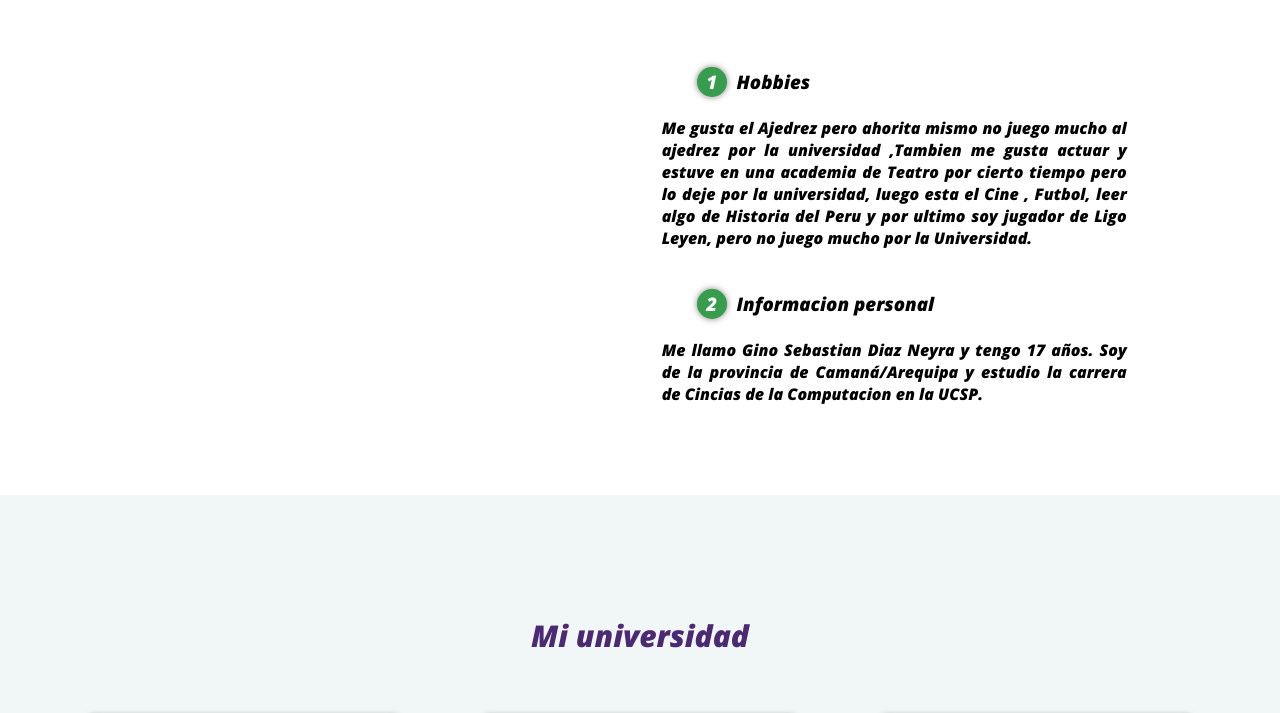
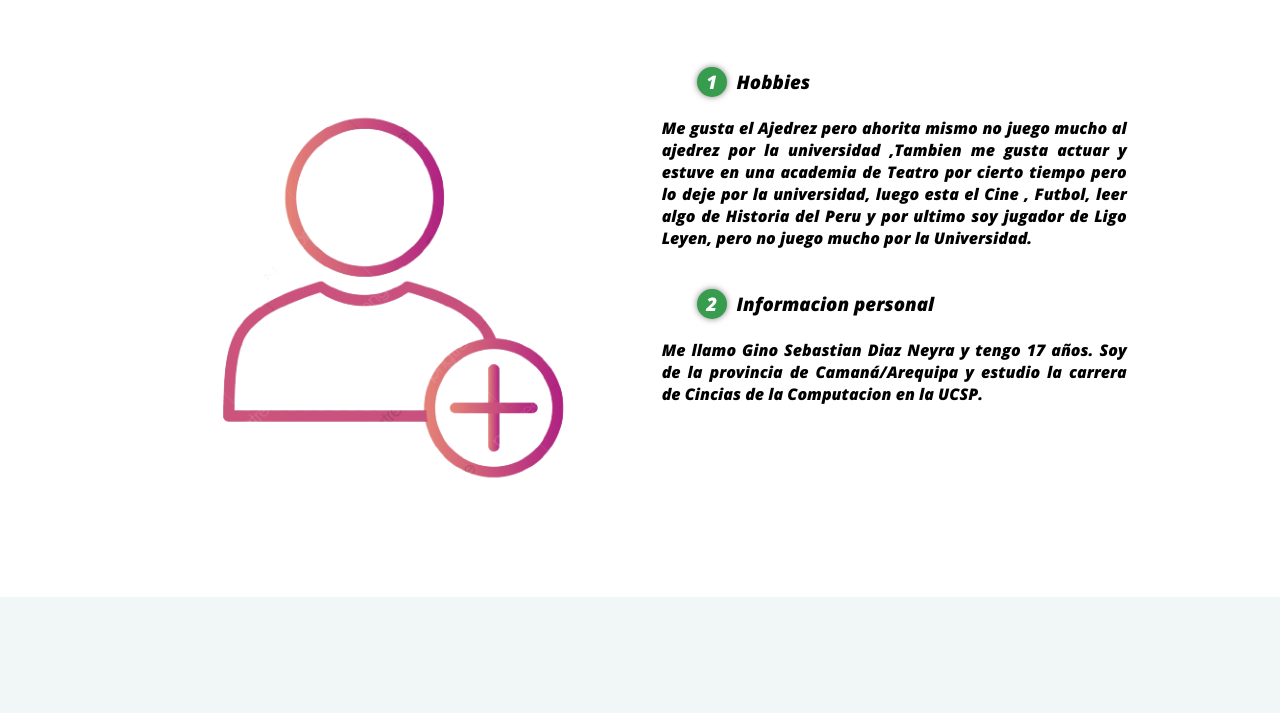
Before and after one commit to GinoSebastianD/GinoSebastianD.github.io, a plain HTML site: page index.html in a window 1280 px wide. Shown: the part 736-1449 px from the top of the page. Drawn offline with nearby package versions, Linux system fonts and the light colour scheme.

Commit message:
Update index.html

```diff
--- a/index.html
+++ b/index.html
@@ -40,7 +40,7 @@
     <section class="contenedor sobre-nosotros">
         <h2 class="titulo"> COSAS SOBRE MI </h2>
         <div class="contenedor-sobre-nosotros">
-          <img src="../Ejercisios/Imagenes/icono2.png" alt="" class="imagen-about-us">
+          <img src="../Imagenes/icono2.png" alt="" class="imagen-about-us">
 
           <div class="contenido-textos">
             <h3><span>1</span> Hobbies</h3>
```
